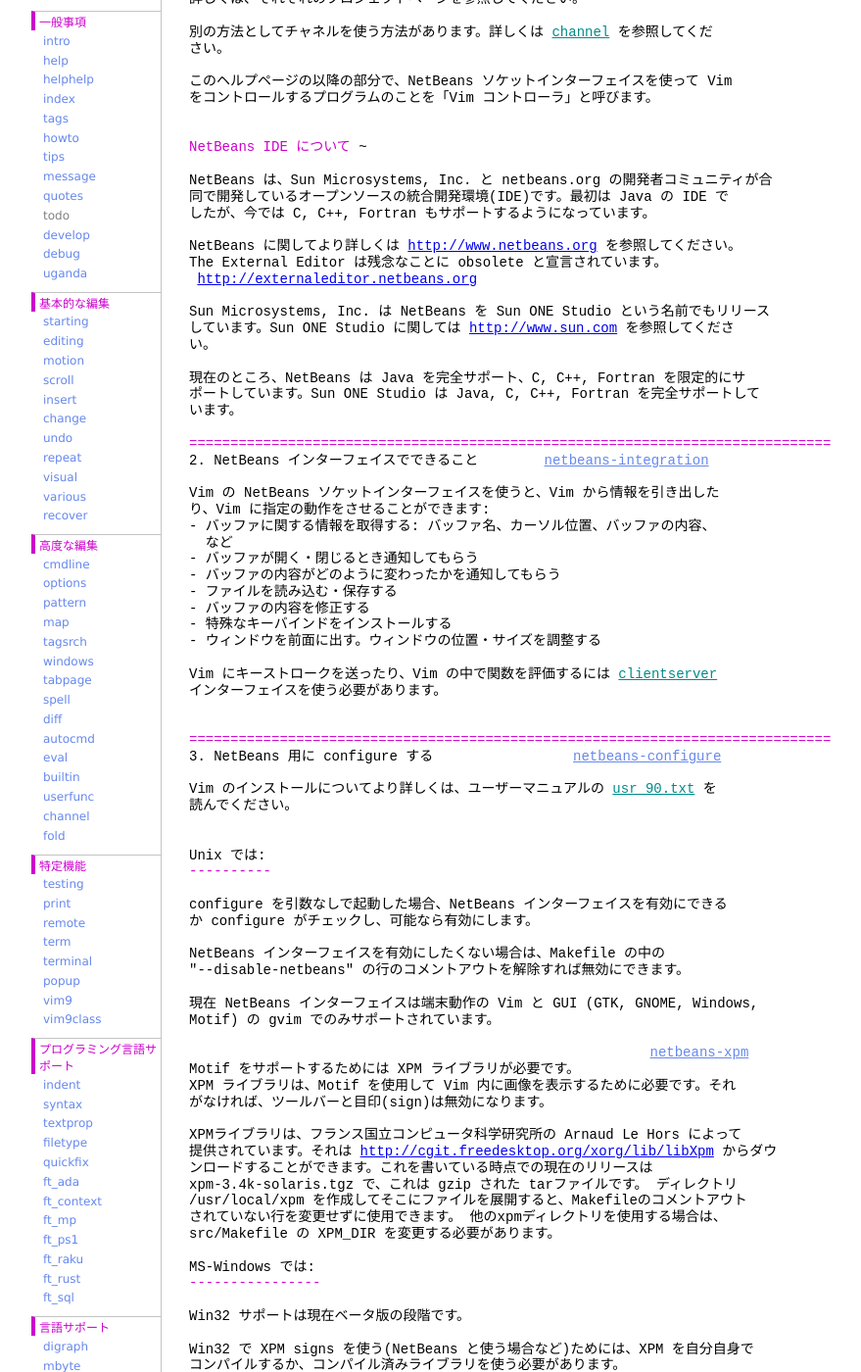
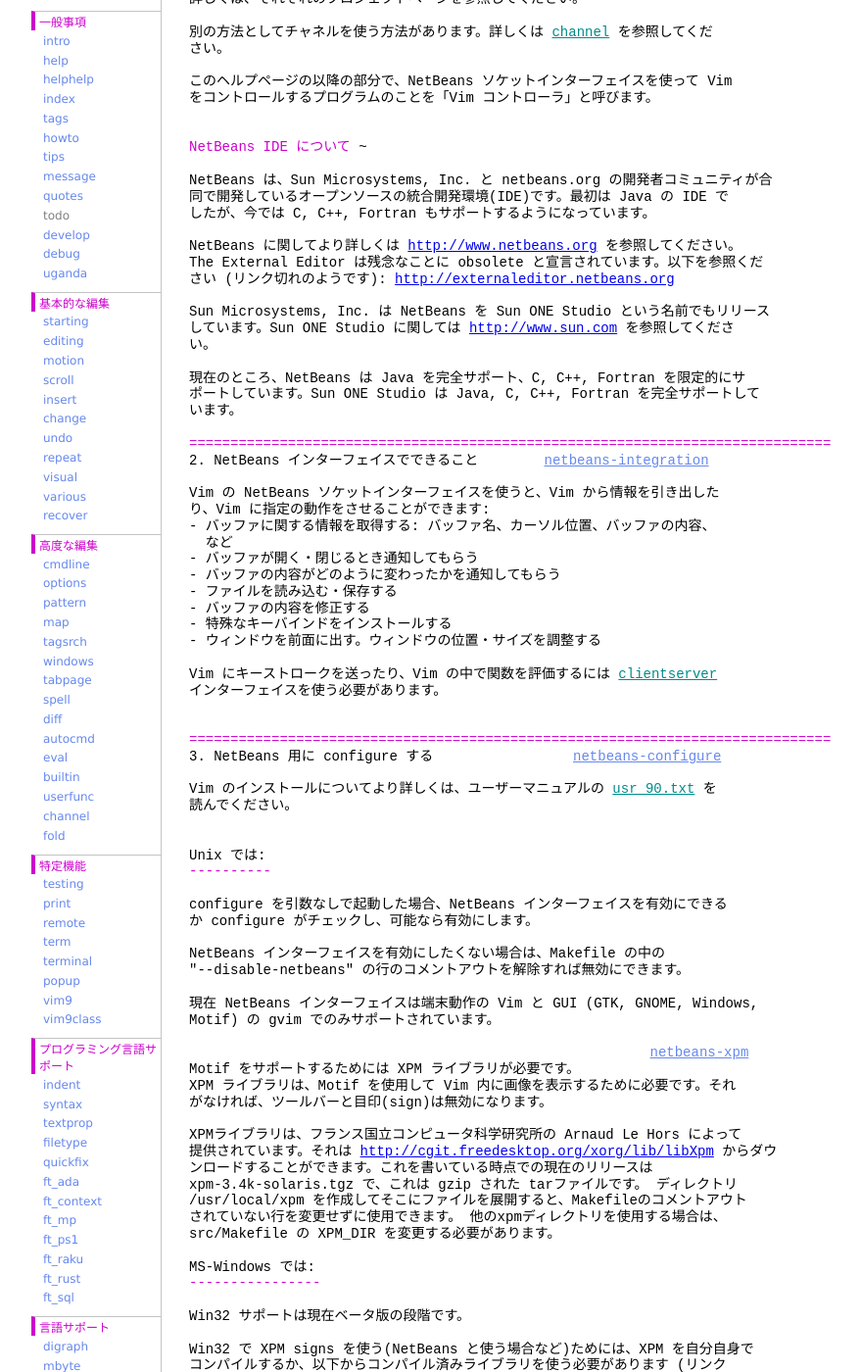
Before and after one commit to vim-jp/vimdoc-ja, a Jekyll site: the page built from netbeans.html, in a window 1280 px wide and 1400 px high, scrolled down 1283 px. Shown: the whole window at 98% size, without its empty margins (208-1087 px from the left). Built offline with Jekyll 4.4.1, drawn with Linux system fonts in a browser that asks for light colours; nearby versions of some CDN libraries; comment, search, counter and statistics services are not loaded; some of the changed text lies outside the part shown.

Commit message:
Generated by GitHub workflow 9095091320
https://github.com/vim-jp/vimdoc-ja-working/actions/runs/9095091320

```diff
--- a/netbeans.html
+++ b/netbeans.html
@@ -3,7 +3,7 @@ layout: vimdoc
 helpname: 'netbeans'
 ---
 <div id='vimCodeElement'>
-<a class="Constant" href="netbeans.html" name="netbeans.txt">netbeans.txt</a>&nbsp;&nbsp;For&nbsp;<span class="Identifier">Vim バージョン 9.1.</span>&nbsp;&nbsp;Last change: 2023 Nov 26<br>
+<a class="Constant" href="netbeans.html" name="netbeans.txt">netbeans.txt</a>&nbsp;&nbsp;For&nbsp;<span class="Identifier">Vim バージョン 9.1.</span>&nbsp;&nbsp;Last change: 2024 May 11<br>
 <br>
 <br>
 &nbsp;&nbsp;&nbsp;&nbsp;&nbsp;&nbsp;&nbsp;&nbsp;&nbsp;&nbsp;&nbsp;&nbsp;&nbsp;&nbsp;&nbsp;&nbsp;&nbsp;&nbsp;<span class="Identifier">VIMリファレンスマニュアル&nbsp;&nbsp;&nbsp;&nbsp;by Gordon Prieur et al.</span><br>
@@ -82,8 +82,8 @@ NetBeans は、Sun Microsystems, Inc. と netbeans.org の開発者コミュニ
 したが、今では C, C++, Fortran もサポートするようになっています。<br>
 <br>
 NetBeans に関してより詳しくは&nbsp;<span class="Constant"><a href="http://www.netbeans.org">http://www.netbeans.org</a></span>&nbsp;を参照してください。<br>
-The External Editor は残念なことに obsolete と宣言されています。<br>
-&nbsp;<span class="Constant"><a href="http://externaleditor.netbeans.org">http://externaleditor.netbeans.org</a></span><br>
+The External Editor は残念なことに obsolete と宣言されています。以下を参照くだ<br>
+さい (リンク切れのようです):&nbsp;<span class="Constant"><a href="http://externaleditor.netbeans.org">http://externaleditor.netbeans.org</a></span><br>
 <br>
 Sun Microsystems, Inc. は NetBeans を Sun ONE Studio という名前でもリリース<br>
 しています。Sun ONE Studio に関しては&nbsp;<span class="Constant"><a href="http://www.sun.com">http://www.sun.com</a></span>&nbsp;を参照してくださ<br>
@@ -149,7 +149,8 @@ MS-Windows では:<br>
 Win32 サポートは現在ベータ版の段階です。<br>
 <br>
 Win32 で XPM signs を使う(NetBeans と使う場合など)ためには、XPM を自分自身で<br>
-コンパイルするか、コンパイル済みライブラリを使う必要があります。<br>
+コンパイルするか、以下からコンパイル済みライブラリを使う必要があります (リンク<br>
+切れのようです):<br>
 <span class="Constant"><a href="http://iamphet.nm.ru/misc/">http://iamphet.nm.ru/misc/</a></span>&nbsp;(MS Visual C++ 用)<br>
 <span class="Constant"><a href="http://gnuwin32.sourceforge.net">http://gnuwin32.sourceforge.net</a></span>&nbsp;(MinGW 用)<br>
 <br>
@@ -946,7 +947,7 @@ NetBeansは gvim と協調して動作できるようになります(xemacs と
 <span class="Constant"><a href="http://externaleditor.netbeans.org">http://externaleditor.netbeans.org</a></span>&nbsp;を参照してください。<br>
 <br>
 C, C++, Fortran サポートには、cpp モジュールも必要になります。<br>
-<span class="Constant"><a href="http://cpp.netbeans.org">http://cpp.netbeans.org</a></span>&nbsp;を参照してください。<br>
+<span class="Constant"><a href="http://cpp.netbeans.org">http://cpp.netbeans.org</a></span>&nbsp;を参照してください (リンク切れのようです)。<br>
 <br>
 Sun Microsystems, Inc から Sun ONE Studio の 30 日間無料試用版をダウンロード<br>
 することもできます。<span class="Constant"><a href="http://www.sun.com">http://www.sun.com</a></span>&nbsp;を参照してください。<br>
--- a/os_win32.html
+++ b/os_win32.html
@@ -3,7 +3,7 @@ layout: vimdoc
 helpname: 'os_win32'
 ---
 <div id='vimCodeElement'>
-<a class="Constant" href="os_win32.html" name="os_win32.txt">os_win32.txt</a>&nbsp;&nbsp;For&nbsp;<span class="Identifier">Vim バージョン 9.1.</span>&nbsp;&nbsp;Last change: 2023 Dec 04<br>
+<a class="Constant" href="os_win32.html" name="os_win32.txt">os_win32.txt</a>&nbsp;&nbsp;For&nbsp;<span class="Identifier">Vim バージョン 9.1.</span>&nbsp;&nbsp;Last change: 2024 May 11<br>
 <br>
 <br>
 &nbsp;&nbsp;&nbsp;&nbsp;&nbsp;&nbsp;&nbsp;&nbsp;&nbsp;&nbsp;&nbsp;&nbsp;&nbsp;&nbsp;&nbsp;&nbsp;&nbsp;&nbsp;<span class="Identifier">VIMリファレンスマニュアル&nbsp;&nbsp;&nbsp;&nbsp;by George Reilly</span><br>
@@ -256,9 +256,7 @@ A. 基本的には、入力(この場合はmakeの出力)を標準出力とエ
 &nbsp;&nbsp; ピーする、teeプログラムを使えばよい。tee(とその他多くのGNUツール)は、<br>
 &nbsp;&nbsp;&nbsp;<span class="Constant"><a href="http://gnuwin32.sourceforge.net">http://gnuwin32.sourceforge.net</a></span>&nbsp;か&nbsp;<span class="Constant"><a href="http://unxutils.sourceforge.net">http://unxutils.sourceforge.net</a></span><br>
 &nbsp;&nbsp; から得られる。もしくは、最新のGNUツールのCygnusバージョン<br>
-&nbsp;&nbsp;&nbsp;<span class="Constant"><a href="http://www.cygwin.com">http://www.cygwin.com</a></span>&nbsp;を使ってみてもよい。その他のWin32用のUnixコマンドはこ<br>
-&nbsp;&nbsp; のサイトに列挙されている。<br>
-&nbsp;&nbsp;&nbsp;<span class="Constant"><a href="http://directory.google.com/Top/Computers/Software/Operating_Systems/Unix/Win32/">http://directory.google.com/Top/Computers/Software/Operating_Systems/Unix/Win32/</a></span><br>
+&nbsp;&nbsp;&nbsp;<span class="Constant"><a href="http://www.cygwin.com">http://www.cygwin.com</a></span>&nbsp;を使ってみてもよい。<br>
 &nbsp;&nbsp; teeを手に入れたら、_vimrcに、以下のように設定する&nbsp;&gt;<br>
 <div class="helpExample">&nbsp;&nbsp;&nbsp;&nbsp;&nbsp;&nbsp;&nbsp;&nbsp;set shellpipe=\|\ tee</div>
 &lt;<br>
--- a/spell.html
+++ b/spell.html
@@ -3,7 +3,7 @@ layout: vimdoc
 helpname: 'spell'
 ---
 <div id='vimCodeElement'>
-<a class="Constant" href="spell.html" name="spell.txt">spell.txt</a>&nbsp;&nbsp;&nbsp;&nbsp; For&nbsp;<span class="Identifier">Vim バージョン 9.1.</span>&nbsp;&nbsp;Last change: 2023 May 25<br>
+<a class="Constant" href="spell.html" name="spell.txt">spell.txt</a>&nbsp;&nbsp;&nbsp;&nbsp; For&nbsp;<span class="Identifier">Vim バージョン 9.1.</span>&nbsp;&nbsp;Last change: 2024 May 11<br>
 <br>
 <br>
 &nbsp;&nbsp;&nbsp;&nbsp;&nbsp;&nbsp;&nbsp;&nbsp;&nbsp;&nbsp;&nbsp;&nbsp;&nbsp;&nbsp;&nbsp;&nbsp;&nbsp;&nbsp;<span class="Identifier">VIMリファレンスマニュアル&nbsp;&nbsp;&nbsp;&nbsp;&nbsp;&nbsp; by Bram Moolenaar</span><br>
@@ -898,7 +898,7 @@ KEEPCASE の接辞 ID は、大文字小文字が同一の単語のみにマッ
 &nbsp;&nbsp;&nbsp;&nbsp;&nbsp;&nbsp;&nbsp;&nbsp;&nbsp;&nbsp;&nbsp;&nbsp;&nbsp;&nbsp;&nbsp;&nbsp;&nbsp;&nbsp;&nbsp;&nbsp;&nbsp;&nbsp;&nbsp;&nbsp;&nbsp;&nbsp;&nbsp;&nbsp;&nbsp;&nbsp;&nbsp;&nbsp;<a class="Constant" href="spell.html#spell-AUTHOR" name="spell-AUTHOR">spell-AUTHOR</a>&nbsp;<a class="Constant" href="spell.html#spell-EMAIL" name="spell-EMAIL">spell-EMAIL</a>&nbsp;<a class="Constant" href="spell.html#spell-COPYRIGHT" name="spell-COPYRIGHT">spell-COPYRIGHT</a><br>
 &nbsp;&nbsp;&nbsp;&nbsp;&nbsp;&nbsp;&nbsp;&nbsp;NAME&nbsp;&nbsp;&nbsp;&nbsp;&nbsp;&nbsp;&nbsp;&nbsp;&nbsp;&nbsp;&nbsp;&nbsp;言語名<br>
 &nbsp;&nbsp;&nbsp;&nbsp;&nbsp;&nbsp;&nbsp;&nbsp;VERSION&nbsp;&nbsp;&nbsp;&nbsp;&nbsp;&nbsp;&nbsp;&nbsp; 1.0.1&nbsp;&nbsp;with fixes<br>
-&nbsp;&nbsp;&nbsp;&nbsp;&nbsp;&nbsp;&nbsp;&nbsp;HOME&nbsp;&nbsp;&nbsp;&nbsp;&nbsp;&nbsp;&nbsp;&nbsp;&nbsp;&nbsp;&nbsp;&nbsp;<span class="Constant"><a href="http://www.myhome.eu">http://www.myhome.eu</a></span><br>
+&nbsp;&nbsp;&nbsp;&nbsp;&nbsp;&nbsp;&nbsp;&nbsp;HOME&nbsp;&nbsp;&nbsp;&nbsp;&nbsp;&nbsp;&nbsp;&nbsp;&nbsp;&nbsp;&nbsp;&nbsp;<span class="Special">&lt;URL&gt;</span><br>
 &nbsp;&nbsp;&nbsp;&nbsp;&nbsp;&nbsp;&nbsp;&nbsp;AUTHOR&nbsp;&nbsp;&nbsp;&nbsp;&nbsp;&nbsp;&nbsp;&nbsp;&nbsp;&nbsp;John Doe<br>
 &nbsp;&nbsp;&nbsp;&nbsp;&nbsp;&nbsp;&nbsp;&nbsp;EMAIL&nbsp;&nbsp;&nbsp;&nbsp;&nbsp;&nbsp;&nbsp;&nbsp;&nbsp;&nbsp; john AT Doe DOT net<br>
 &nbsp;&nbsp;&nbsp;&nbsp;&nbsp;&nbsp;&nbsp;&nbsp;COPYRIGHT&nbsp;&nbsp;&nbsp;&nbsp;&nbsp;&nbsp; LGPL<br>
```
